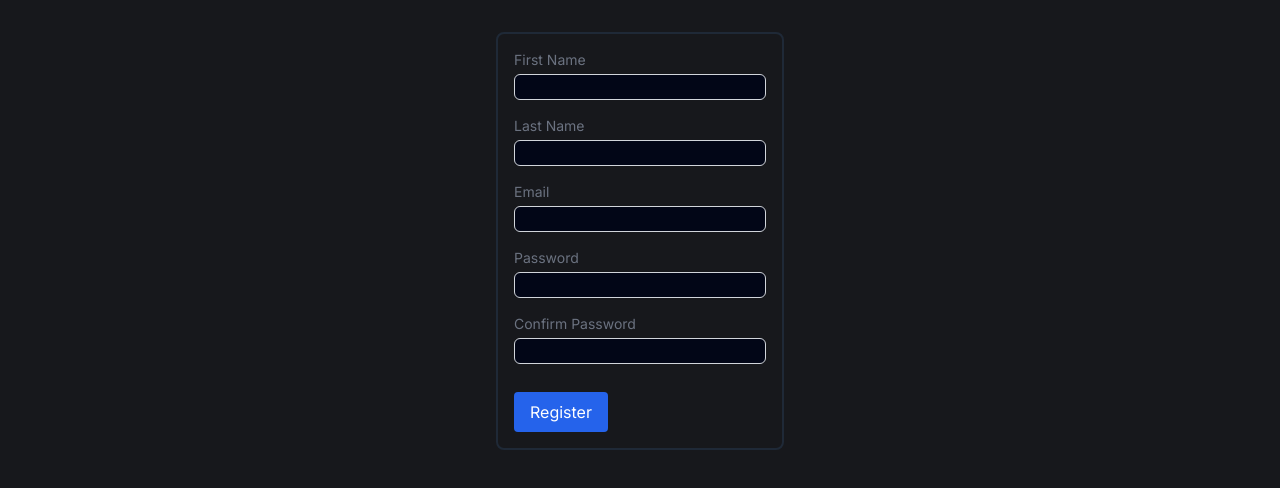
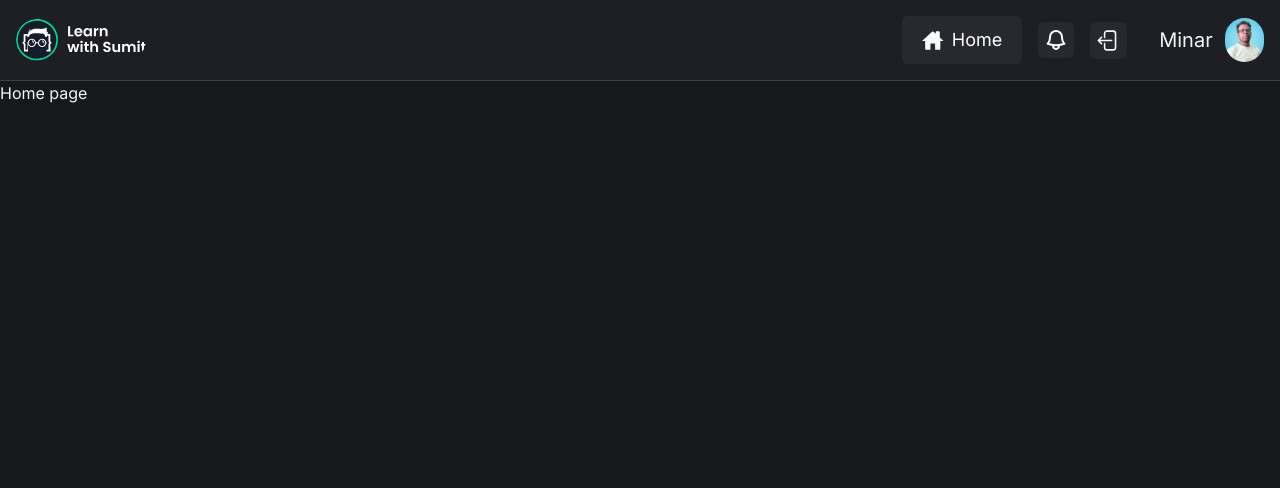
Before and after one commit to minarhossain/faceMook-react, a React (Vite) app: page / in a window 1280 px wide. Shown: the top 488 px of the page. Built offline with nearby package versions, Linux system fonts and the light colour scheme.

Commit message:
fake login and logout implementations

```diff
--- /dev/null
+++ b/src/components/auth/Logout.jsx
@@ -0,0 +1,17 @@
+import React from 'react';
+import logout from '../../assets/icons/logout.svg';
+import { useNavigate } from 'react-router-dom';
+
+const Logout = () => {
+  const navigate = useNavigate();
+  const handleLogout = () => {
+    navigate('/login');
+  };
+  return (
+    <button onClick={handleLogout} className='icon-btn'>
+      <img src={logout} alt='Logout' />
+    </button>
+  );
+};
+
+export default Logout;
--- a/src/components/common/Header.jsx
+++ b/src/components/common/Header.jsx
@@ -1,33 +1,38 @@
 import React from 'react';
+import { Link } from 'react-router-dom';
+import logo from '../../assets/images/logo.svg';
+import home from '../../assets/icons/home.svg';
+import notification from '../../assets/icons/notification.svg';
 
+import avatar from '../../assets/images/avatars/minar.png';
+import Logout from '../auth/Logout';
 const Header = () => {
   return (
-    <nav class='sticky top-0 z-50 border-b border-[#3F3F3F] bg-[#1E1F24] py-4'>
-      <div class='container flex flex-col items-center justify-between gap-6 sm:flex-row'>
-        <a href='./index.html'>
+    <nav className='sticky top-0 z-50 border-b border-[#3F3F3F] bg-[#1E1F24] py-4'>
+      <div className='container flex flex-col items-center justify-between gap-6 sm:flex-row'>
+        <Link to='/'>
           <img
-            class='max-w-[100px] rounded-full lg:max-w-[130px]'
-            src='./assets/images/logo.svg'
+            className='max-w-[100px] rounded-full lg:max-w-[130px]'
+            src={logo}
           />
-        </a>
+        </Link>
 
-        <div class='flex items-center space-x-4'>
-          <a href='./index.html' class='btn-primary'>
-            <img src='./assets/icons/home.svg' alt='Home' />
+        <div className='flex items-center space-x-4'>
+          <Link to='/' className='btn-primary'>
+            <img src={home} alt='Home' />
             Home
-          </a>
-          <button class='icon-btn'>
-            <img src='./assets/icons/notification.svg' alt='Notification' />
-          </button>
-          <button class='icon-btn'>
-            <img src='./assets/icons/logout.svg' alt='Logout' />
+          </Link>
+          <button className='icon-btn'>
+            <img src={notification} alt='Notification' />
           </button>
 
-          <button class='flex-center !ml-8 gap-3'>
-            <span class='text-lg font-medium lg:text-xl'>Sumit</span>
+          <Logout />
+
+          <button className='flex-center !ml-8 gap-3'>
+            <span className='text-lg font-medium lg:text-xl'>Minar</span>
             <img
-              class='max-h-[32px] max-w-[32px] lg:max-h-[44px] lg:max-w-[44px]'
-              src='./assets/images/avatars/avatar_1.png'
+              className='max-h-[32px] max-w-[32px] lg:max-h-[44px] lg:max-w-[44px] rounded-full'
+              src={avatar}
               alt=''
             />
           </button>
--- a/src/pages/HomePage.jsx
+++ b/src/pages/HomePage.jsx
@@ -1,10 +1,12 @@
 import React from 'react';
 import RegistrationForm from '../components/prac/RegistrationForm';
+import Header from '../components/common/Header';
 
 const HomePage = () => {
   return (
     <div>
-      <RegistrationForm />
+      <Header />
+      <p>Home page</p>
     </div>
   );
 };
```
Also changed, not shown: src/assets/images/avatars/minar.png (added).
